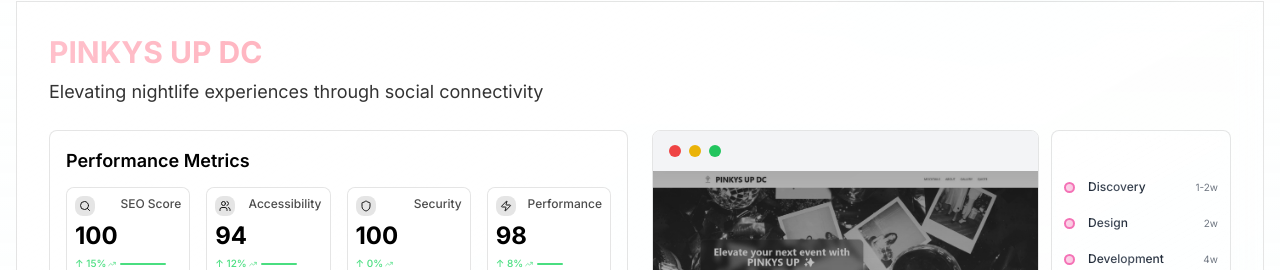
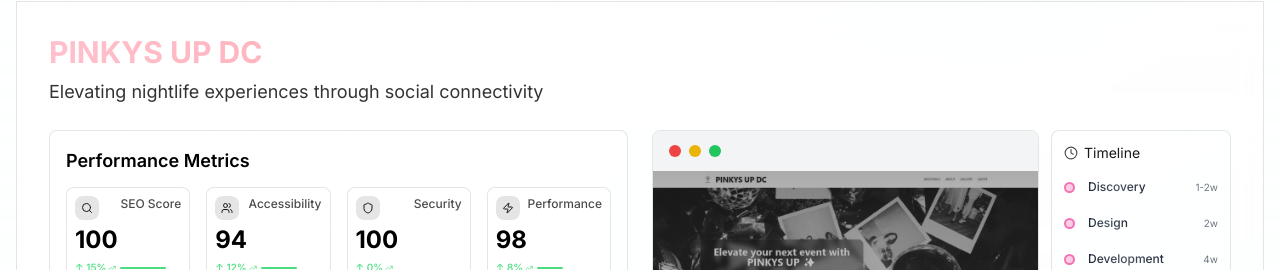
Before and after one commit to prana-canopy/prana-roots, a Next.js app: page / in a window 1280 px wide. Shown: the part 863-1133 px from the top of the page. Built offline with nearby package versions, Linux system fonts and the light colour scheme.

Commit message:
timeline title

```diff
--- a/components/rotating-carousel.tsx
+++ b/components/rotating-carousel.tsx
@@ -266,8 +266,7 @@
               damping: 15
             }}
           >
-            <div className={`
-              absolute inset-0 rounded-lg transition-all duration-500
+            <div className={`absolute inset-0 rounded-lg transition-all duration-500
               bg-gradient-to-r from-[var(--megaman)] via-[var(--frozen-turquoise)] to-[var(--heart-of-ice)]
               opacity-0 group-hover:opacity-10
             `} />
@@ -286,7 +285,6 @@
               </div>
 
 
-
 　　　　　　　<h4 className={`
 　　　　　　　　　text-sm font-medium mb-1
 　　　　　　　　　${theme === 'dark' ? 'text-white' : 'text-black'}
@@ -297,7 +295,6 @@
 　　　　　　　</h4>
 
 
-
 　　　　　　　<div className={`
 　　　　　　　　　text-[10px] mb-1 line-clamp-2
 　　　　　　　　　${theme === 'dark' ? 'text-white/70' : 'text-black/70'}
@@ -306,7 +303,6 @@
 　　　　　　　`}>
 　　　　　　　　　{phase.description}
 　　　　　　　</div>
-
 
 
 　　　　　　　<div className={`
@@ -433,7 +429,7 @@
         <div className="relative z-10 flex flex-col h-full">
           {/* Top Section */}
           <div className="flex items-start justify-between mb-1">
-            <div className={`p-1 rounded-lg ${theme === 'dark' ? 'bg-white/10' : 'bg-black/10'}`}>
+            <div className={`p-1.5 rounded-lg ${theme === 'dark' ? 'bg-white/10' : 'bg-black/10'}`}>
               {React.cloneElement(icon as React.ReactElement, {
                 className: 'w-3 h-3'
               })}
@@ -969,8 +965,8 @@
 
                                   <div className="relative p-3">
                                     <div className="flex items-center gap-1.5 mb-3">
-                                      <Clock className="w-3.5 h-3.5 text-white/70" />
-                                      <span className="text-sm text-white/90">Timeline</span>
+                                      <Clock className={`w-3.5 h-3.5 ${theme === 'dark' ? 'text-white/70' : 'text-black/70'}`} />
+                                      <span className={`text-sm ${theme === 'dark' ? 'text-white/90' : 'text-black/90'}`}>Timeline</span>
                                     </div>
 
                                     <div className="relative space-y-3">
@@ -988,8 +984,7 @@
                                           key={index}
                                           className="relative flex items-center group/item cursor-pointer"
                                         >
-                                          <div
-                                            className="absolute left-0 w-[11px] h-[11px] rounded-full border-2
+                                          <div className="absolute left-0 w-[11px] h-[11px] rounded-full border-2
                                             transition-all duration-500 group-hover/item:scale-125
                                             before:absolute before:inset-0 before:rounded-full
                                             before:opacity-0 group-hover/item:before:opacity-100
```
Lines whose indentation alone changed are shown as unchanged.
